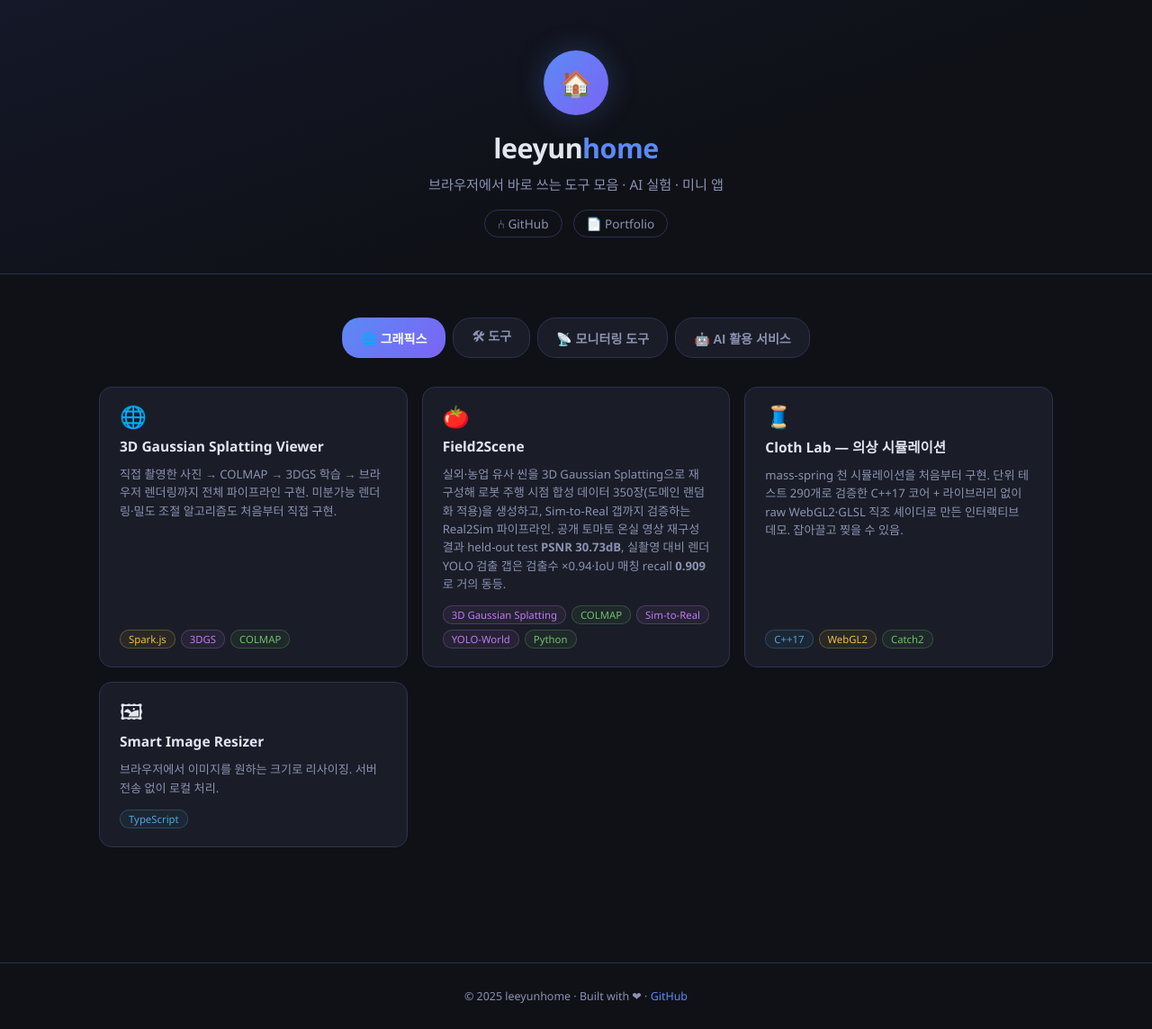
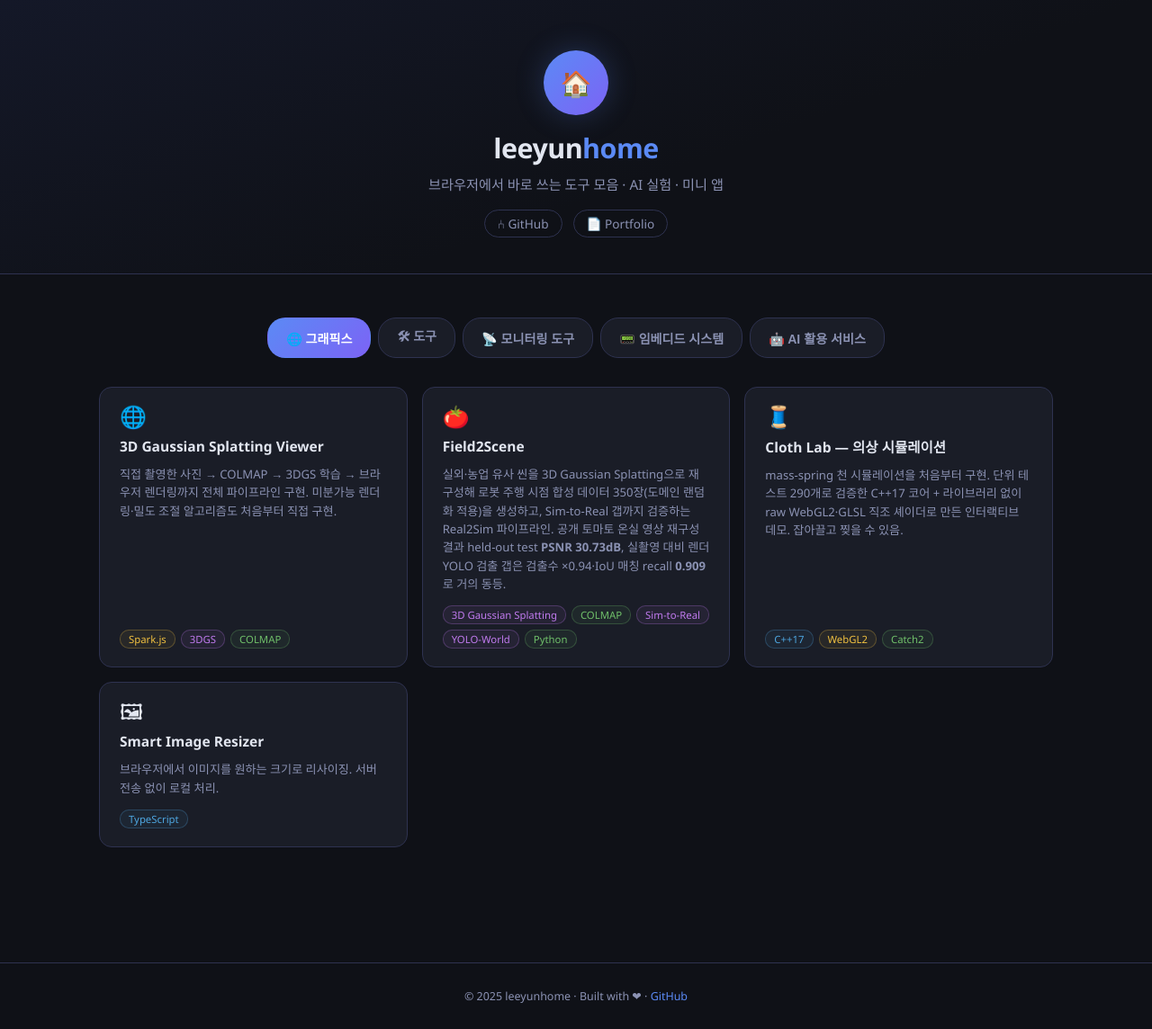
Before and after one commit to leeyunhome/leeyunhome.github.io, a Jekyll site: the page index.html, which Jekyll copies as it is, in a window 1280 px wide. Shown: the whole page at 90% size. Built offline with Jekyll 4.4.1, drawn with Linux system fonts in a browser that asks for light colours.

Commit message:
임베디드 시스템 탭 신설: 임베디드 리눅스 테스트 자동화 카드 분리

```diff
--- a/index.html
+++ b/index.html
@@ -198,6 +198,7 @@
     <button class="tab-btn active" data-tab="graphics" role="tab" aria-selected="true">🌐 그래픽스</button>
     <button class="tab-btn" data-tab="tools" role="tab" aria-selected="false">🛠 도구</button>
     <button class="tab-btn" data-tab="monitoring" role="tab" aria-selected="false">📡 모니터링 도구</button>
+    <button class="tab-btn" data-tab="embedded" role="tab" aria-selected="false">📟 임베디드 시스템</button>
     <button class="tab-btn" data-tab="ai" role="tab" aria-selected="false">🤖 AI 활용 서비스</button>
   </div>
 
@@ -277,20 +278,6 @@
         <div class="card-desc">MkDocs Material 기반 개인 기술 포트폴리오. Edge AI 시스템 엔지니어링 경력 정리.</div>
         <div class="card-foot">
           <span class="badge badge-py">MkDocs</span>
-        </div>
-      </a>
-
-      <a class="card" href="https://leeyunhome.github.io/automation-portfolio/" target="_blank">
-        <div class="card-header">
-          <span class="card-icon">📟</span>
-          <span class="card-arrow">→</span>
-        </div>
-        <div class="card-title">임베디드 리눅스 테스트 자동화</div>
-        <div class="card-desc">임베디드 리눅스 디바이스 46대를 5개 커널 리비전 그룹으로 나눠 동시 자동화 테스트. 순차 6~8분 걸리던 전체 상태 점검을 병렬화로 11초로 단축, 부팅 로그 노이즈를 타임스탬프 기준으로 걸러내 실제 결함만 탐지. busybox만으로 CPU·메모리·네트워크 부하 유도, OCR 기반 glass-to-glass 지연시간 측정까지 포함.</div>
-        <div class="card-foot">
-          <span class="badge badge-ts">Bash</span>
-          <span class="badge badge-py">Python</span>
-          <span class="badge badge-ai">OpenCV·OCR</span>
         </div>
       </a>
 
@@ -401,6 +388,27 @@
     </div>
   </section>
 
+  <!-- 임베디드 시스템 -->
+  <section class="tab-panel" id="panel-embedded">
+    <div class="grid">
+
+      <a class="card" href="https://leeyunhome.github.io/automation-portfolio/" target="_blank">
+        <div class="card-header">
+          <span class="card-icon">📟</span>
+          <span class="card-arrow">→</span>
+        </div>
+        <div class="card-title">임베디드 리눅스 테스트 자동화</div>
+        <div class="card-desc">임베디드 리눅스 디바이스 46대를 5개 커널 리비전 그룹으로 나눠 동시 자동화 테스트. 순차 6~8분 걸리던 전체 상태 점검을 병렬화로 11초로 단축, 부팅 로그 노이즈를 타임스탬프 기준으로 걸러내 실제 결함만 탐지. busybox만으로 CPU·메모리·네트워크 부하 유도, OCR 기반 glass-to-glass 지연시간 측정까지 포함.</div>
+        <div class="card-foot">
+          <span class="badge badge-ts">Bash</span>
+          <span class="badge badge-py">Python</span>
+          <span class="badge badge-ai">OpenCV·OCR</span>
+        </div>
+      </a>
+
+    </div>
+  </section>
+
   <!-- AI 활용 서비스 -->
   <section class="tab-panel" id="panel-ai">
     <div class="grid">
```
Also changed, not shown: CLAUDE.md (+2 -1 lines).
